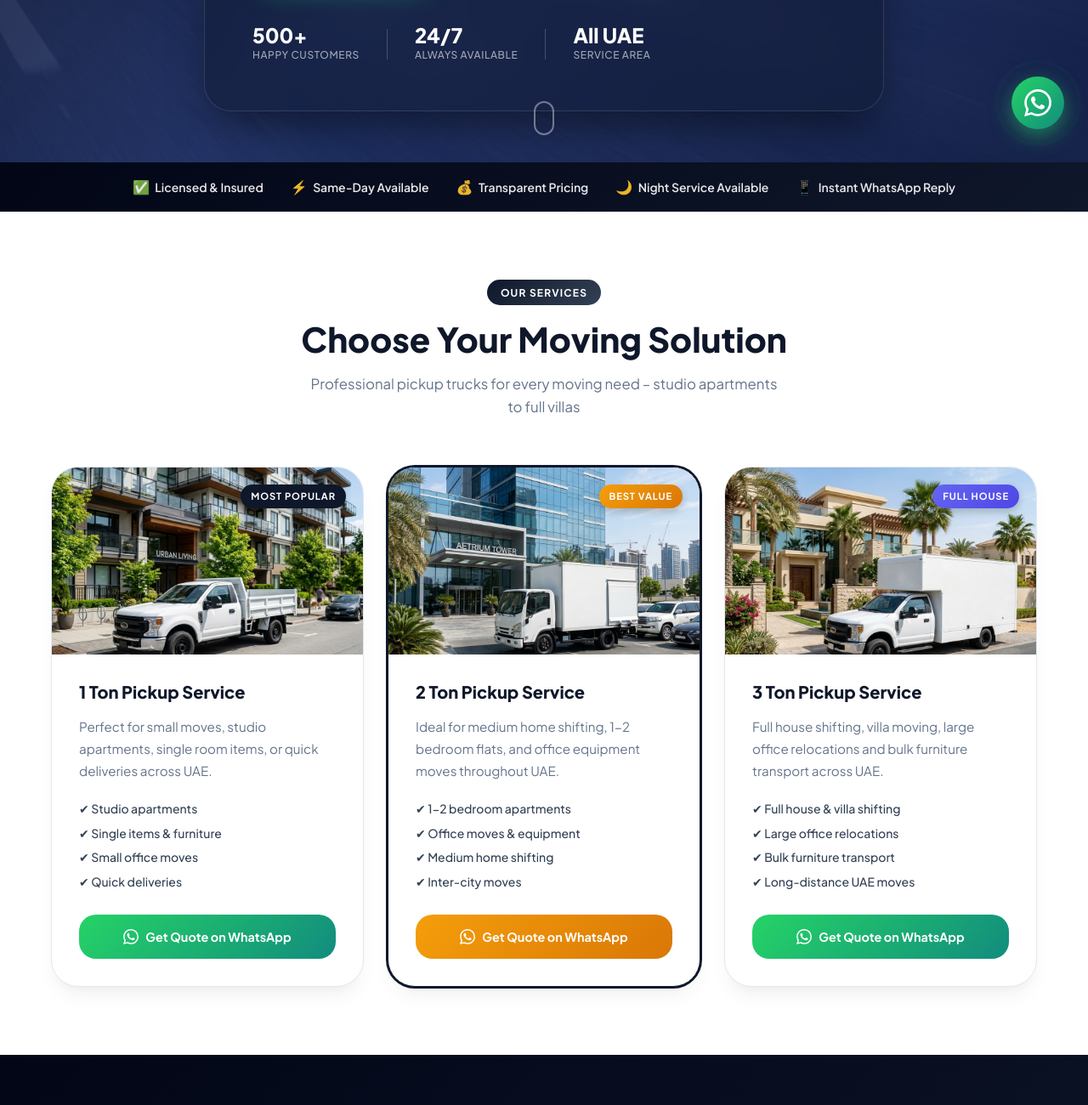
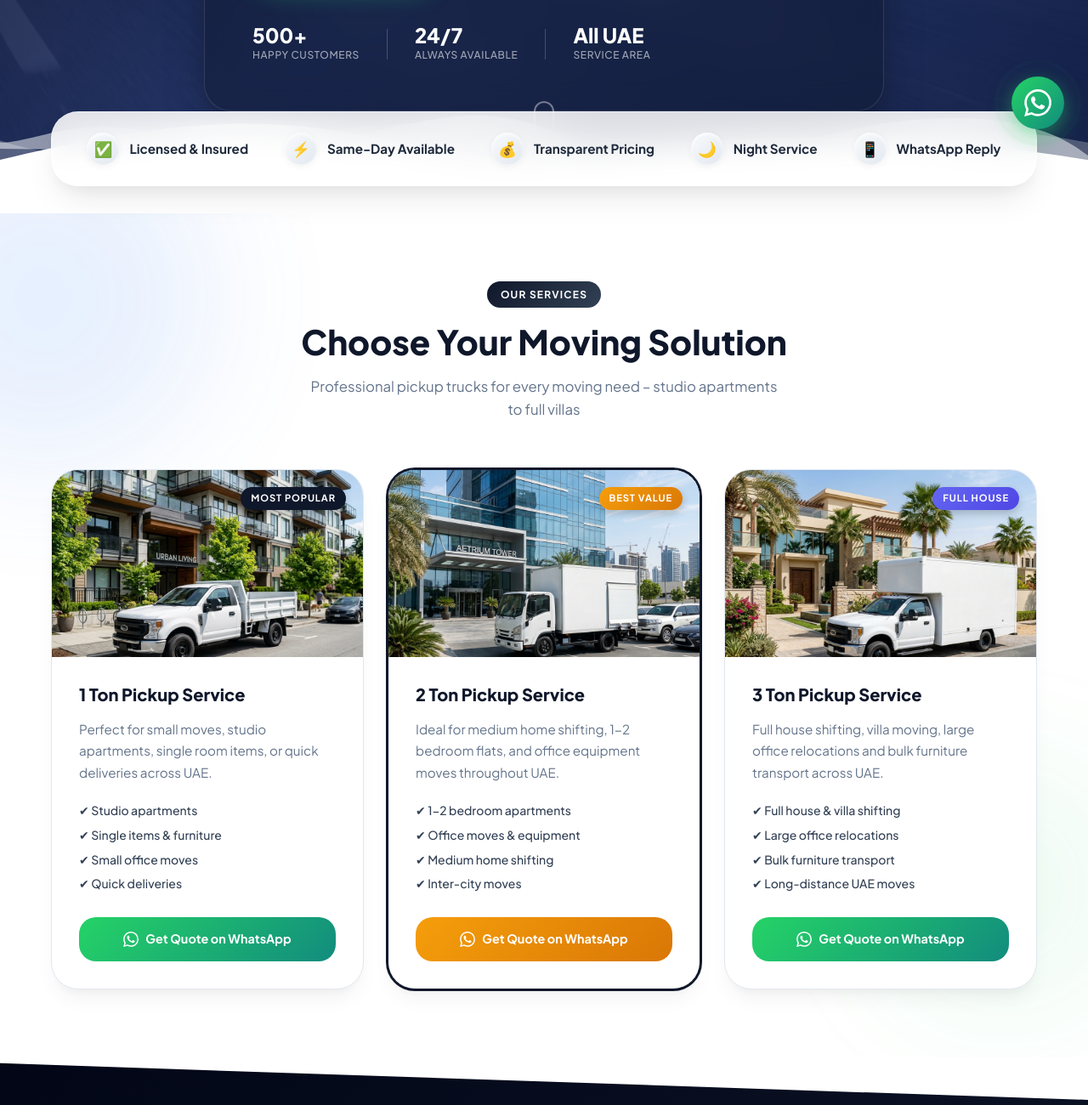
Before and after one commit to arslan0525/website-fit, a plain HTML site: page index.html in a window 1280 px wide. Shown: the part 620-1920 px from the top of the page at 85% size. Drawn offline with Linux system fonts and the light colour scheme.

Commit message:
Update UI/UX: Added modern shapes, map highlight, and privacy security badges

```diff
--- a/index.html
+++ b/index.html
@@ -118,22 +118,50 @@
     <div class="hero-scroll-indicator">
       <span></span>
     </div>
+
+    <!-- Hero Shape Divider -->
+    <div class="hero-shape-divider">
+        <svg xmlns="http://www.w3.org/2000/svg" viewBox="0 0 1200 120" preserveAspectRatio="none">
+            <path d="M0,0V46.29c47.79,22.2,103.59,32.17,158,28,70.36-5.37,136.33-33.31,206.8-37.5C438.64,32.43,512.34,53.67,583,72.05c69.27,18,138.3,24.88,209.4,13.08,36.15-6,69.85-17.84,104.45-29.34C989.49,25,1113-14.29,1200,52.47V0Z" opacity=".25" class="shape-fill"></path>
+            <path d="M0,0V15.81C13,36.92,27.64,56.86,47.69,72.05,99.41,111.27,165,111,224.58,91.58c31.15-10.15,60.09-26.07,89.67-39.8,40.92-19,84.73-46,130.83-49.67,36.26-2.85,70.9,9.42,98.6,31.56,31.77,25.39,62.32,62,103.63,73,40.44,10.79,81.35-6.69,119.13-24.28s75.16-39,116.92-43.05c59.73-5.85,113.28,22.88,168.9,38.84,30.2,8.66,59,6.17,87.09-7.5,22.43-10.89,48-26.93,60.65-23.61v-14.92z" opacity=".5" class="shape-fill"></path>
+            <path d="M0,0V5.63C149.93,59,314.09,71.32,475.83,42.57c43-7.64,84.23-20.12,127.61-26.46,59-8.63,112.48,12.24,165.56,35.4C827.93,77.22,886,95.24,951.2,90c86.53-7,172.46-45.71,248.8-84.81V0Z" class="shape-fill"></path>
+        </svg>
+    </div>
   </section>
 
-  <!-- ===== TRUST STRIP ===== -->
-  <div class="trust-strip">
-    <div class="container trust-strip-inner">
-      <div class="trust-item"><span>✅</span> Licensed & Insured</div>
-      <div class="trust-item"><span>⚡</span> Same-Day Available</div>
-      <div class="trust-item"><span>💰</span> Transparent Pricing</div>
-      <div class="trust-item"><span>🌙</span> Night Service Available</div>
-      <div class="trust-item"><span>📱</span> Instant WhatsApp Reply</div>
+  <!-- ===== TRUST STRIP OVERLAP ===== -->
+  <div class="trust-strip-overlap container">
+    <div class="trust-strip-glass">
+      <div class="trust-item">
+        <div class="trust-icon-box">✅</div>
+        <span>Licensed & Insured</span>
+      </div>
+      <div class="trust-item">
+        <div class="trust-icon-box">⚡</div>
+        <span>Same-Day Available</span>
+      </div>
+      <div class="trust-item">
+        <div class="trust-icon-box">💰</div>
+        <span>Transparent Pricing</span>
+      </div>
+      <div class="trust-item">
+        <div class="trust-icon-box">🌙</div>
+        <span>Night Service</span>
+      </div>
+      <div class="trust-item">
+        <div class="trust-icon-box">📱</div>
+        <span>WhatsApp Reply</span>
+      </div>
     </div>
   </div>
 
   <!-- ===== SERVICES SECTION ===== -->
   <section class="services section" id="services" aria-label="Moving services">
-    <div class="container">
+    <!-- Abstract background blob -->
+    <div class="blob-bg blob-bg-1"></div>
+    <div class="blob-bg blob-bg-2"></div>
+
+    <div class="container relative-z">
       <div class="section-header">
         <span class="section-tag">Our Services</span>
         <h2 class="section-title">Choose Your Moving Solution</h2>
@@ -210,6 +238,12 @@
 
   <!-- ===== UAE WIDE SERVICE SECTION ===== -->
   <section class="uae-service section" id="areas" aria-label="UAE Wide Moving Service">
+    <!-- Slanted top divider -->
+    <div class="slant-divider-top">
+        <svg viewBox="0 0 1200 120" preserveAspectRatio="none">
+            <path d="M1200 120L0 16.48 0 0 1200 0 1200 120z" class="shape-fill"></path>
+        </svg>
+    </div>
     <div class="container">
       <div class="uae-service-inner">
         <div class="uae-service-content">
@@ -306,7 +340,12 @@
           <div class="why-icon-wrap">👷</div>
         </div>
         <div class="why-card" id="why-coverage">
-          <div class="why-icon-wrap">🗺️</div>
+          <div class="why-icon-wrap map-highlight-wrap">
+            <div class="map-red-pin">
+              <span class="pin-core"></span>
+              <span class="pin-pulse"></span>
+            </div>
+          </div>
           <div class="why-content">
             <h3 class="why-title">All UAE Coverage</h3>
             <p class="why-desc">From Dubai to Abu Dhabi, Sharjah to Ajman – we cover every emirate with the same professional service.</p>
@@ -314,8 +353,12 @@
         </div>
         <div class="why-card" id="why-insurance">
           <div class="why-content">
-            <h3 class="why-title">Safe & Insured</h3>
-            <p class="why-desc">Your items are handled with proper care.</p>
+            <h3 class="why-title">Safe Move & Privacy Policy</h3>
+            <p class="why-desc">Your items are handled with proper care. We ensure 100% secure transport in safe-mode and adhere to strict privacy policies to protect your information and belongings.</p>
+            <div class="safe-badges">
+                <span class="safe-badge">🔒 100% Secure Move</span>
+                <span class="safe-badge">📄 Trusted Privacy</span>
+            </div>
           </div>
           <div class="why-icon-wrap">🛡️</div>
         </div>
@@ -474,6 +517,11 @@
 
   <!-- ===== CONTACT SECTION ===== -->
   <section class="contact section" id="contact" aria-label="Contact Dubai Fit Movers">
+    <div class="curve-divider-top">
+        <svg xmlns="http://www.w3.org/2000/svg" viewBox="0 0 1200 120" preserveAspectRatio="none">
+            <path d="M0,0V46.29c47.79,22.2,103.59,32.17,158,28,70.36-5.37,136.33-33.31,206.8-37.5C438.64,32.43,512.34,53.67,583,72.05c69.27,18,138.3,24.88,209.4,13.08,36.15-6,69.85-17.84,104.45-29.34C989.49,25,1113-14.29,1200,52.47V0Z" class="shape-fill"></path>
+        </svg>
+    </div>
     <div class="container">
       <div class="section-header">
         <span class="section-tag">Get In Touch</span>
--- a/style.css
+++ b/style.css
@@ -539,31 +539,103 @@ button { cursor: pointer; border: none; background: none; font-family: inherit;
   50% { transform: translateX(-50%) translateY(10px); opacity: 0; }
 }
 
-/* ===== TRUST STRIP ===== */
-.trust-strip {
-  background: linear-gradient(135deg, var(--primary-dark), var(--primary));
-  padding: 1rem 0;
+/* Shape Dividers & Shapes */
+.hero-shape-divider {
+  position: absolute;
+  bottom: 0;
+  left: 0;
+  width: 100%;
   overflow: hidden;
+  line-height: 0;
+  transform: rotate(180deg);
+  z-index: 10;
 }
-.trust-strip-inner {
+.hero-shape-divider svg {
+  position: relative;
+  display: block;
+  width: calc(100% + 1.3px);
+  height: 60px;
+}
+.hero-shape-divider .shape-fill { fill: var(--lighter); }
+
+.slant-divider-top, .curve-divider-top {
+  position: absolute;
+  top: 0;
+  left: 0;
+  width: 100%;
+  overflow: hidden;
+  line-height: 0;
+  z-index: 10;
+}
+.slant-divider-top svg, .curve-divider-top svg {
+  display: block;
+  width: calc(100% + 1.3px);
+  height: 50px;
+}
+.slant-divider-top .shape-fill, .curve-divider-top .shape-fill { fill: var(--lighter); }
+
+.blob-bg {
+  position: absolute;
+  border-radius: 50%;
+  filter: blur(80px);
+  z-index: 0;
+  opacity: 0.4;
+  pointer-events: none;
+}
+.blob-bg-1 {
+  width: 400px; height: 400px;
+  background: rgba(59, 130, 246, 0.3);
+  top: -100px; left: -150px;
+}
+.blob-bg-2 {
+  width: 300px; height: 300px;
+  background: rgba(37, 211, 102, 0.2);
+  bottom: 50px; right: -50px;
+}
+.relative-z { position: relative; z-index: 2; }
+
+/* ===== TRUST STRIP OVERLAP ===== */
+.trust-strip-overlap {
+  position: relative;
+  margin-top: -60px; /* pull up over the hero */
+  z-index: 20;
+  margin-bottom: 2rem;
+}
+.trust-strip-glass {
   display: flex;
-  justify-content: center;
+  justify-content: space-around;
   flex-wrap: wrap;
-  gap: 0.5rem 2rem;
+  gap: 1.5rem;
+  padding: 1.5rem 2rem;
+  background: rgba(255, 255, 255, 0.85);
+  backdrop-filter: blur(20px);
+  -webkit-backdrop-filter: blur(20px);
+  border: 1px solid rgba(255, 255, 255, 0.5);
+  border-radius: var(--radius-xl);
+  box-shadow: 0 20px 40px -10px rgba(0, 0, 0, 0.1), 0 10px 20px -5px rgba(0, 0, 0, 0.05);
 }
 .trust-item {
   display: flex;
   align-items: center;
-  gap: 0.4rem;
-  font-size: 0.875rem;
-  font-weight: 600;
-  color: rgba(255,255,255,0.9);
+  gap: 0.75rem;
+  font-size: 0.95rem;
+  font-weight: 700;
+  color: var(--dark-2);
   white-space: nowrap;
 }
-.trust-item span { font-size: 1rem; }
+.trust-icon-box {
+  display: flex;
+  align-items: center;
+  justify-content: center;
+  width: 38px; height: 38px;
+  background: linear-gradient(135deg, var(--light), #e2e8f0);
+  border-radius: 50%;
+  font-size: 1.1rem;
+  box-shadow: inset 0 2px 4px rgba(255,255,255,0.8), 0 2px 8px rgba(0,0,0,0.05);
+}
 
 /* ===== SERVICES SECTION ===== */
-.services { background: var(--lighter); }
+.services { background: var(--lighter); position: relative; overflow: hidden; }
 .services-grid {
   display: grid;
   grid-template-columns: repeat(auto-fit, minmax(300px, 1fr));
@@ -676,8 +748,10 @@ button { cursor: pointer; border: none; background: none; font-family: inherit;
 
 /* ===== UAE WIDE SERVICE ===== */
 .uae-service {
+  position: relative;
   background: linear-gradient(135deg, var(--primary-dark) 0%, var(--dark) 100%);
   color: var(--white);
+  padding-top: 7rem;
 }
 .uae-service-inner {
   display: grid;
@@ -850,6 +924,65 @@ button { cursor: pointer; border: none; background: none; font-family: inherit;
 .why-icon-wrap { font-size: 3rem; display: block; z-index: 1;}
 .why-title { font-size: 1.25rem; font-weight: 800; color: var(--dark); margin-bottom: 0.5rem; }
 .why-desc { font-size: 0.95rem; color: var(--mid); line-height: 1.6; }
+
+/* UAE Coverage Map Pin */
+.map-highlight-wrap {
+  position: relative;
+  width: 140px;
+  height: 140px;
+  background: url('https://upload.wikimedia.org/wikipedia/commons/thumb/c/cc/United_Arab_Emirates_location_map.svg/500px-United_Arab_Emirates_location_map.svg.png') center/contain no-repeat;
+  margin-right: 1.5rem;
+  flex-shrink: 0;
+  opacity: 0.85;
+}
+.map-red-pin {
+  position: absolute;
+  top: 40%;
+  right: 25%; /* highlights Dubai */
+  width: 14px;
+  height: 14px;
+}
+.pin-core {
+  position: absolute;
+  width: 100%;
+  height: 100%;
+  background: #ef4444;
+  border-radius: 50%;
+  z-index: 2;
+  box-shadow: 0 0 10px rgba(239, 68, 68, 1);
+}
+.pin-pulse {
+  position: absolute;
+  top: -100%;
+  left: -100%;
+  width: 300%;
+  height: 300%;
+  background: rgba(239, 68, 68, 0.5);
+  border-radius: 50%;
+  z-index: 1;
+  animation: red-pulse 1.5s infinite ease-out;
+}
+@keyframes red-pulse {
+  0% { transform: scale(0.3); opacity: 1; }
+  100% { transform: scale(1.5); opacity: 0; }
+}
+
+/* Safe Badges */
+.safe-badges {
+  display: flex;
+  gap: 0.5rem;
+  margin-top: 1rem;
+  flex-wrap: wrap;
+}
+.safe-badge {
+  background: rgba(16, 185, 129, 0.1);
+  color: #059669;
+  border: 1px solid rgba(16, 185, 129, 0.2);
+  padding: 0.35rem 0.75rem;
+  border-radius: var(--radius-full);
+  font-size: 0.75rem;
+  font-weight: 700;
+}
 
 @media (max-width: 900px) {
   .why-grid { grid-template-columns: repeat(2, 1fr); }
```
